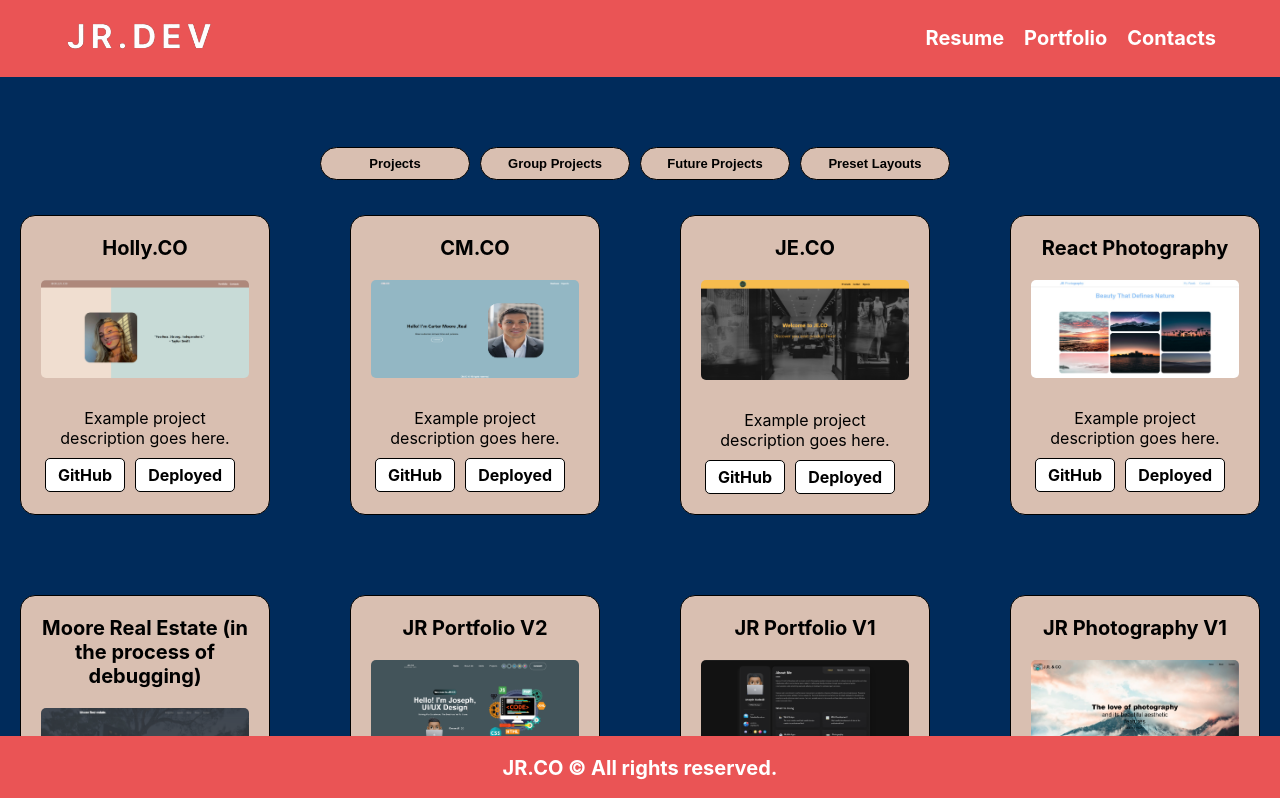
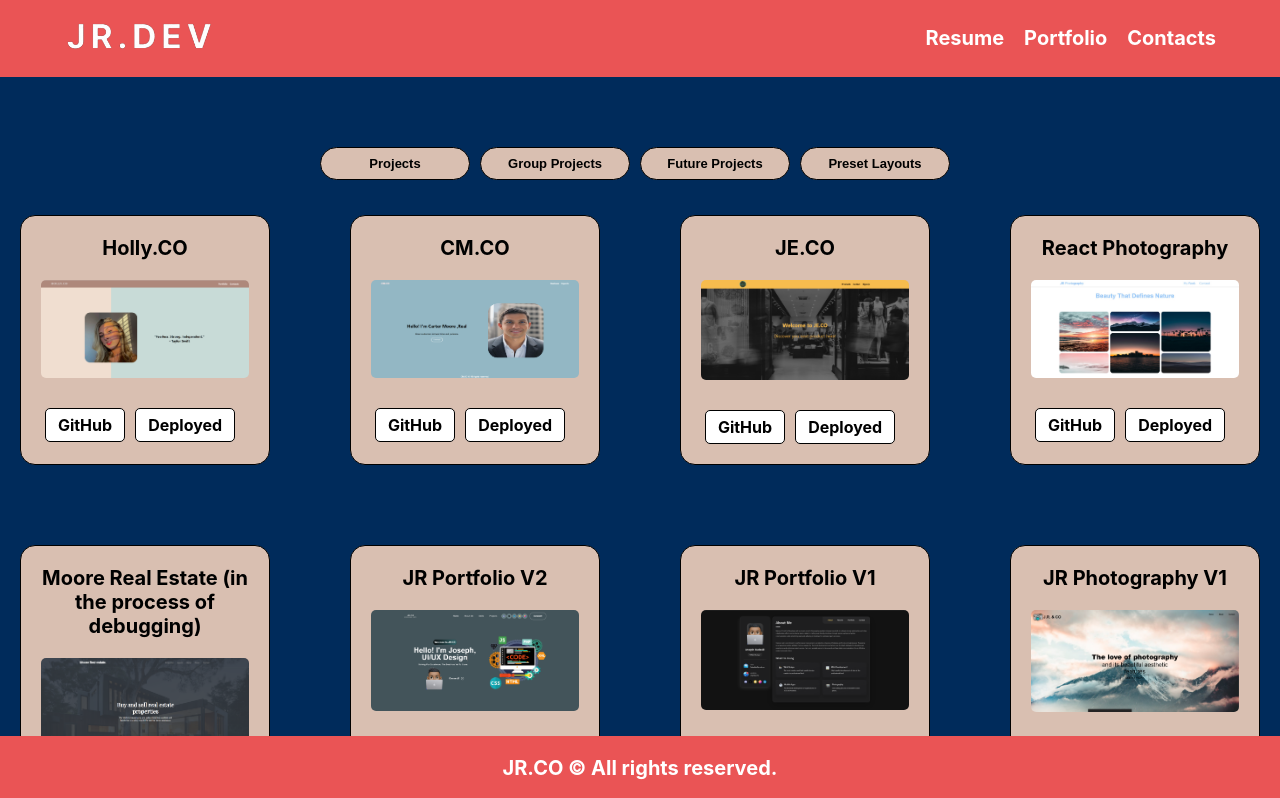
Before and after one commit to TheWiseSailor/JR.DEV, a React (Create React App) app: page /portfolio in a window 1280 px wide. Shown: the top 798 px of the page. Built offline with nearby package versions, Linux system fonts and the light colour scheme.

Commit message:
got rid of project descript

```diff
--- a/src/Components/Portfolio/Portfolio.js
+++ b/src/Components/Portfolio/Portfolio.js
@@ -185,7 +185,7 @@ function App() {
           <div key={index} className='project'>
             <h3>{project.title}</h3>
             <img src={project.imgUrl} alt={project.title} className="project-image" />
-            <p className="project-description">Example project description goes here.</p>
+            <p className="project-description"></p>
             <div className="project-links">
               <a href={project.githubLink} target="_blank" rel="noopener noreferrer">GitHub</a>
               {project.deployLink && <a href={project.deployLink} target="_blank" rel="noopener noreferrer">Deployed</a>}
```
